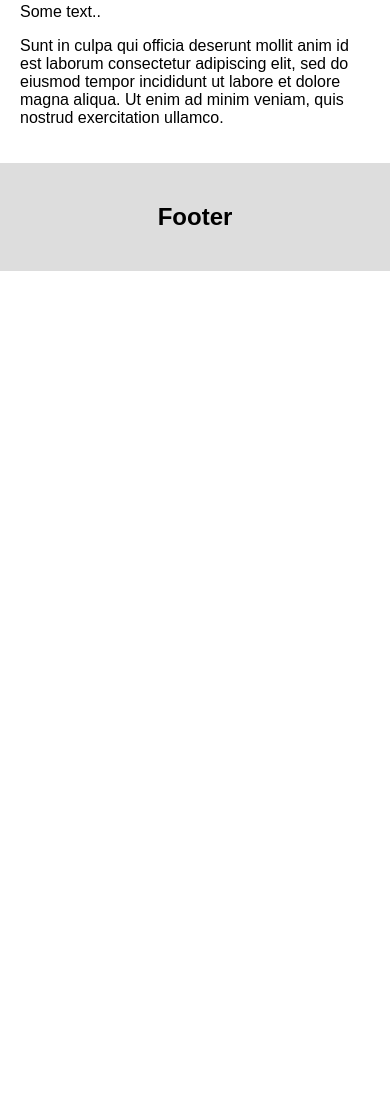
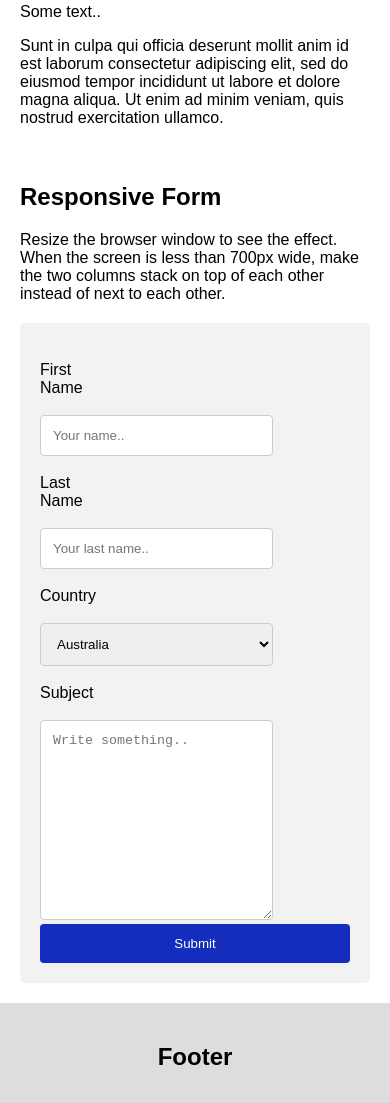
Before and after one commit to imhp1721/RWD-trials, a plain HTML site: page index.html in a window 390 px wide. Shown: the part 1812-2915 px from the top of the page. Before the commit the page ends 2083 px from the top, so only its background shows below. Drawn offline with Linux system fonts and the light colour scheme.

Commit message:
Tilføjelse af responsive form

```diff
--- a/index.html
+++ b/index.html
@@ -1,7 +1,7 @@
 <!DOCTYPE html>
 <html>
 <head>
-<title>Page Title</title>
+<title>RWD Trials</title>
 <meta charset="UTF-8">
 <meta name="viewport" content="width=device-width, initial-scale=1">
 <link rel="stylesheet" href="style.css">
@@ -66,6 +66,56 @@
   </div>
 </div>
 
+<div class="form-head">
+    <h2>Responsive Form</h2>
+    <p>Resize the browser window to see the effect. When the screen is less than 700px wide, make the two columns stack on top of each other instead of next to each other.</p>
+</div>
+
+
+<div class="container">
+  <form action="/action_page.php">
+    <div class="row">
+      <div class="col-25">
+        <label for="fname">First Name</label>
+      </div>
+      <div class="col-75">
+        <input type="text" id="fname" name="firstname" placeholder="Your name..">
+      </div>
+    </div>
+    <div class="row">
+      <div class="col-25">
+        <label for="lname">Last Name</label>
+      </div>
+      <div class="col-75">
+        <input type="text" id="lname" name="lastname" placeholder="Your last name..">
+      </div>
+    </div>
+    <div class="row">
+      <div class="col-25">
+        <label for="country">Country</label>
+      </div>
+      <div class="col-75">
+        <select id="country" name="country">
+          <option value="australia">Australia</option>
+          <option value="canada">Canada</option>
+          <option value="usa">USA</option>
+        </select>
+      </div>
+    </div>
+    <div class="row">
+      <div class="col-25">
+        <label for="subject">Subject</label>
+      </div>
+      <div class="col-75">
+        <textarea id="subject" name="subject" placeholder="Write something.." style="height:200px"></textarea>
+      </div>
+    </div>
+    <div class="row">
+      <input type="submit" value="Submit">
+    </div>
+  </form>
+</div>
+
 <!-- Footer -->
 <div class="footer">
   <h2>Footer</h2>
--- a/style.css
+++ b/style.css
@@ -4,7 +4,7 @@
 
 /* Style the body */
 body {
-  font-family: Arial;
+  font-family: Arial, Helvetica, sans-serif;
   margin: 0;
 }
 
@@ -94,7 +94,6 @@ body {
       float: right;
       display: block;
     }
-    @media screen and (max-width: 700px) {
     .topnav.responsive {position: relative;}
     .topnav.responsive a.icon {
         position: absolute;
@@ -106,12 +105,69 @@ body {
         display: block;
         text-align: left;
     }
+    .row  {
+        flex-direction: column;
+      }
+
+    .col-25, .col-75, input[type=submit] {
+        width: 100%;
+        margin-top: 0;
     }
 }
 
-/* Responsive layout - when the screen is less than 700px wide, make the two columns stack on top of each other instead of next to each other */
-@media screen and (max-width: 700px) {
-    .row  {
-    flex-direction: column;
+.form-head {
+    margin: 20px;
 }
+
+input[type=text], select, textarea {
+    width: 100%;
+    padding: 12px;
+    border: 1px solid #ccc;
+    border-radius: 4px;
+    resize: vertical;
   }
+
+label {
+    padding: 12px 12px 12px 0;
+    display: inline-block;
+  }
+
+input[type=submit] {
+    background-color: #142dbd;
+    color: white;
+    padding: 12px 20px;
+    border: none;
+    border-radius: 4px;
+    cursor: pointer;
+    float: right;
+  }
+
+input[type=submit]:hover {
+    background-color: #142dbd;
+  }
+
+.container {
+    border-radius: 5px;
+    background-color: #f2f2f2;
+    padding: 20px;
+    margin: 20px;
+  }
+
+.col-25 {
+    float: left;
+    width: 25%;
+    margin-top: 6px;
+  }
+
+.col-75 {
+    float: left;
+    width: 75%;
+    margin-top: 6px;
+  }
+
+  /* Clear floats after the columns */
+.row:after {
+    content: "";
+    display: table;
+    clear: both;
+  }
```
Lines whose indentation alone changed are shown as unchanged.
